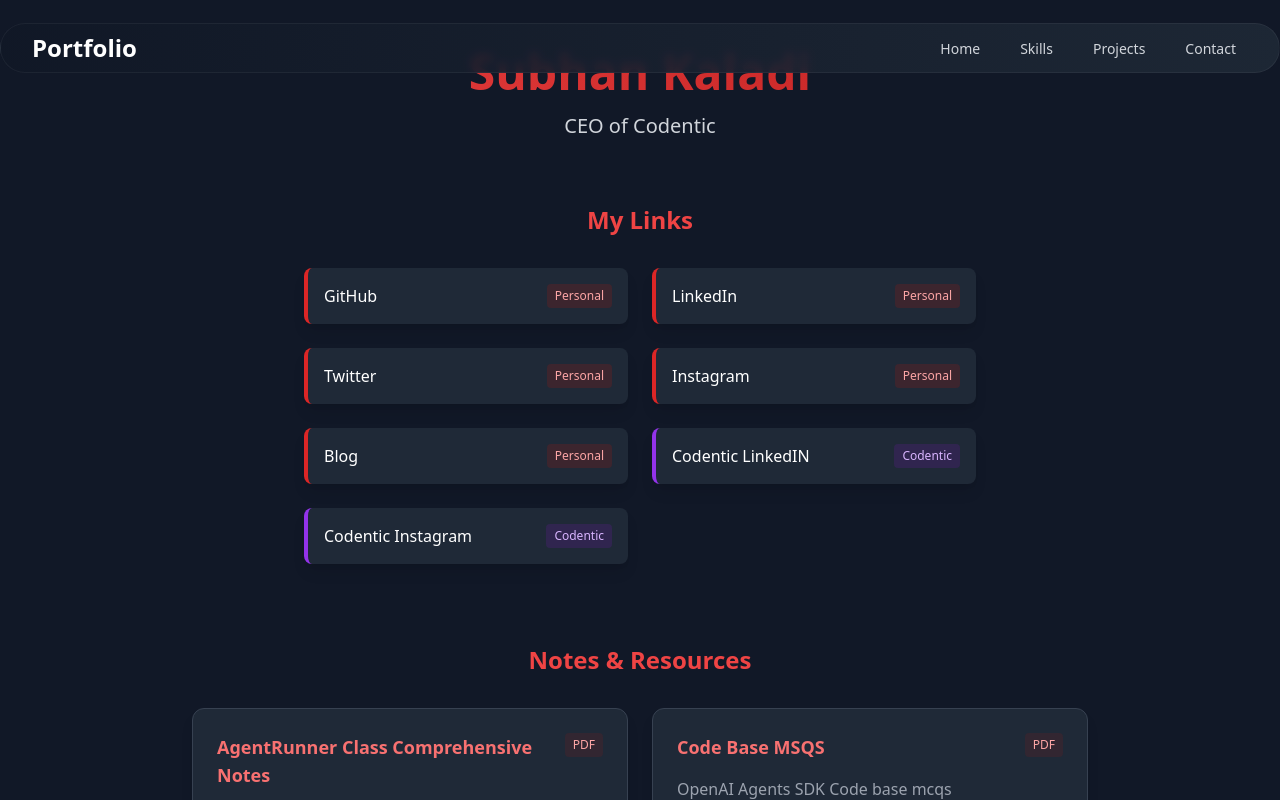
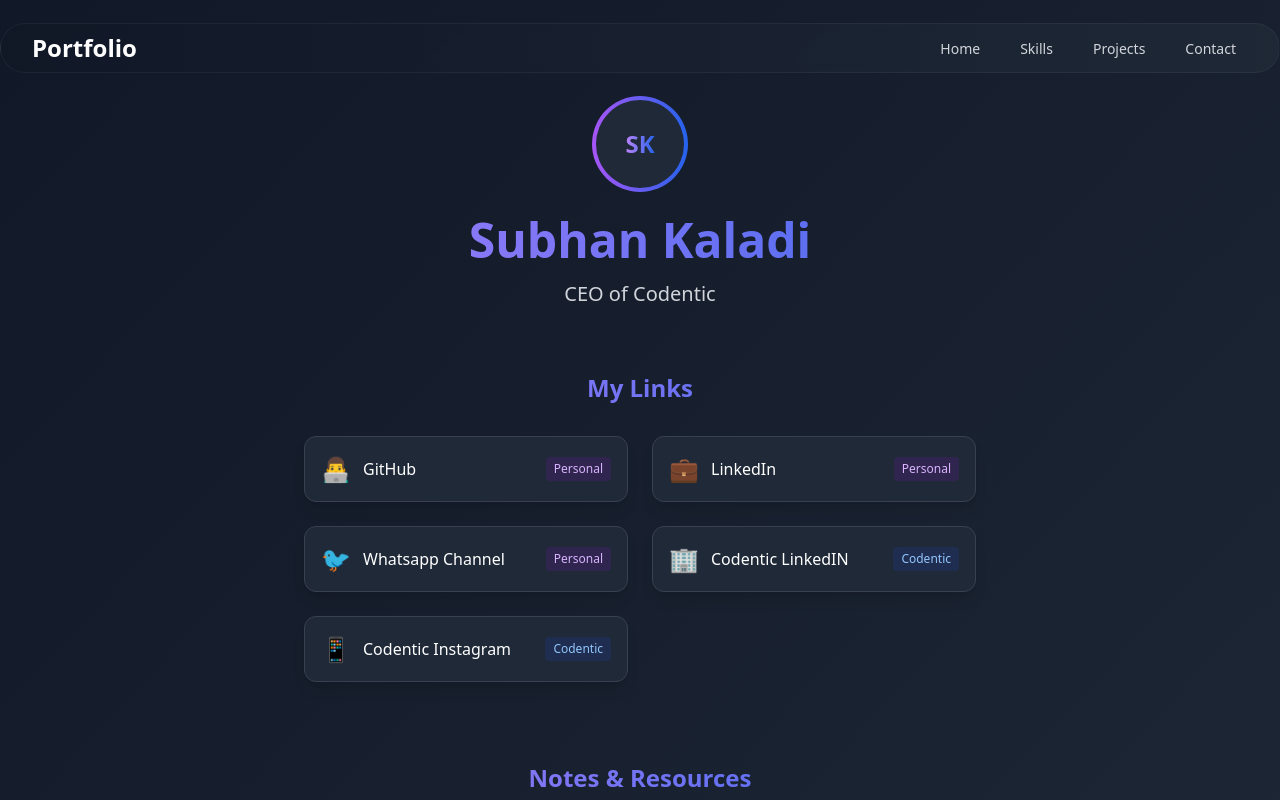
Before and after one commit to subhankaladi/PERSONALxPORTFOLIO, a Next.js app: page /links in a window 1280 px wide. Shown: the top 800 px of the page. Built offline with nearby package versions, Linux system fonts and the light colour scheme.

Commit message:
Update page.tsx

```diff
--- a/app/links/page.tsx
+++ b/app/links/page.tsx
@@ -1,3 +1,123 @@
+// "use client"
+
+// import { useState, useEffect } from 'react';
+// import Head from 'next/head';
+
+// interface LinkItem {
+//   id: number;
+//   title: string;
+//   url: string;
+//   type: 'personal' | 'company';
+// }
+
+// interface NoteItem {
+//   id: number;
+//   title: string;
+//   description: string;
+//   url: string;
+// }
+
+// export default function LinksPage() {
+//   const [isVisible, setIsVisible] = useState(false);
+
+//   useEffect(() => {
+//     setIsVisible(true);
+//   }, []);
+
+//   const linkItems: LinkItem[] = [
+//     { id: 1, title: 'GitHub', url: 'https://github.com/subhankaladi', type: 'personal' },
+//     { id: 2, title: 'LinkedIn', url: 'https://www.linkedin.com/in/subhankaladi/', type: 'personal' },
+//     // { id: 3, title: 'Twitter', url: '#', type: 'personal' },
+//     // { id: 4, title: 'Instagram', url: '#', type: 'personal' },
+//     // { id: 5, title: 'Blog', url: '#', type: 'personal' },
+//     { id: 6, title: 'Codentic LinkedIN', url: 'https://www.linkedin.com/company/codentic/?viewAsMember=true', type: 'company' },
+//     { id: 7, title: 'Codentic Instagram', url: 'https://www.instagram.com/codentic_official/?hl=ne', type: 'company' },
+//     // { id: 8, title: 'Codentic Contact', url: '#', type: 'company' },
+//   ];
+
+//   const noteItems: NoteItem[] = [
+//     { id: 1, title: 'AgentRunner Class Comprehensive Notes', description: 'Complete guide to AgentRunner implementation', url: '/AgentRunner.pdf' },
+//     { id: 2, title: 'Code Base MSQS', description: 'OpenAI Agents SDK Code base mcqs', url: '/codebase.pdf' },
+//     { id: 3, title: 'Concept Base MCQS', description: 'OpenAI Agents SDK Concept Base MCQS', url: '/conceptbase.pdf' },
+//     // { id: 4, title: 'UI/Animation Principles', description: 'Creating engaging user interfaces', url: '#' },
+//   ];
+
+//   return (
+//     <div className="min-h-screen bg-gray-900 text-white ">
+//       <Head>
+//         <title>Subhan Kaladi | Links</title>
+//         <meta name="description" content="Subhan Kaladi's portfolio links" />
+//         <link rel="icon" href="/favicon.ico" />
+//       </Head>
+
+//       <main className="container mx-auto px-4 py-12">
+//         {/* Header Section */}
+//         <div className={`text-center mb-16 transition-all duration-700 ${isVisible ? 'opacity-100 translate-y-0' : 'opacity-0 translate-y-8'}`}>
+//           <h1 className="text-4xl md:text-5xl font-bold bg-clip-text text-transparent bg-gradient-to-r from-red-500 to-red-700 mb-4">
+//             Subhan Kaladi
+//           </h1>
+//           <p className="text-xl text-gray-300">CEO of Codentic</p>
+//         </div>
+
+//         {/* Links Section */}
+//         <section className="mb-20">
+//           <h2 className="text-2xl font-semibold mb-8 text-center text-red-500">My Links</h2>
+
+//           <div className="grid grid-cols-1 md:grid-cols-2 gap-6 max-w-2xl mx-auto">
+//             {linkItems.map((item, index) => (
+//               <div
+//                 key={item.id}
+//                 className={`p-4 bg-gray-800 rounded-lg shadow-lg hover:bg-gray-750 transition-all duration-300 transform hover:-translate-y-1 hover:shadow-red-900/20 border-l-4 ${item.type === 'personal' ? 'border-red-600' : 'border-purple-600'} transition-all duration-500 ${isVisible ? 'opacity-100 translate-y-0' : 'opacity-0 translate-y-8'}`}
+//                 style={{ transitionDelay: `${index * 100}ms` }}
+//               >
+//                 <a href={item.url} className="flex items-center justify-between">
+//                   <span className="font-medium">{item.title}</span>
+//                   <span className={`text-xs px-2 py-1 rounded ${item.type === 'personal' ? 'bg-red-900/30 text-red-300' : 'bg-purple-900/30 text-purple-300'}`}>
+//                     {item.type === 'personal' ? 'Personal' : 'Codentic'}
+//                   </span>
+//                 </a>
+//               </div>
+//             ))}
+//           </div>
+//         </section>
+
+//         {/* Notes Section */}
+//         <section>
+//           <h2 className="text-2xl font-semibold mb-8 text-center text-red-500">Notes & Resources</h2>
+
+//           <div className="grid grid-cols-1 md:grid-cols-2 gap-6 max-w-4xl mx-auto">
+//             {noteItems.map((note, index) => (
+//               <div
+//                 key={note.id}
+//                 className={`bg-gray-800 rounded-xl p-6 shadow-lg hover:shadow-red-900/10 transition-all duration-300 transform hover:-translate-y-1 border border-gray-700 transition-all duration-500 ${isVisible ? 'opacity-100 translate-y-0' : 'opacity-0 translate-y-8'}`}
+//                 style={{ transitionDelay: `${(index + 8) * 100}ms` }}
+//               >
+//                 <div className="mb-4 flex items-start justify-between">
+//                   <h3 className="text-lg font-semibold text-red-400">{note.title}</h3>
+//                   <span className="bg-red-900/20 text-red-300 text-xs px-2 py-1 rounded">PDF</span>
+//                 </div>
+//                 <p className="text-gray-400 mb-4">{note.description}</p>
+//                 <a href={note.url} className="inline-flex items-center text-red-400 hover:text-red-300 transition-colors">
+//                   Download Resource
+//                   <svg xmlns="http://www.w3.org/2000/svg" className="h-5 w-5 ml-1" viewBox="0 0 20 20" fill="currentColor">
+//                     <path fillRule="evenodd" d="M3 17a1 1 0 011-1h12a1 1 0 110 2H4a1 1 0 01-1-1zm3.293-7.707a1 1 0 011.414 0L9 10.586V3a1 1 0 112 0v7.586l1.293-1.293a1 1 0 111.414 1.414l-3 3a1 1 0 01-1.414 0l-3-3a1 1 0 010-1.414z" clipRule="evenodd" />
+//                   </svg>
+//                 </a>
+//               </div>
+//             ))}
+//           </div>
+//         </section>
+//       </main>
+
+//       {/* Footer */}
+//       <footer className="text-center py-8 text-gray-500 text-sm">
+//         <p>© {new Date().getFullYear()} Subhan Kaladi. All rights reserved.</p>
+//       </footer>
+//     </div>
+//   );
+// }
+
+
 "use client"
 
 import { useState, useEffect } from 'react';
@@ -8,6 +128,7 @@
   title: string;
   url: string;
   type: 'personal' | 'company';
+  icon: string;
 }
 
 interface NoteItem {
@@ -19,41 +140,47 @@
 
 export default function LinksPage() {
   const [isVisible, setIsVisible] = useState(false);
+  const [hoveredItem, setHoveredItem] = useState<number | null>(null);
 
   useEffect(() => {
     setIsVisible(true);
   }, []);
 
   const linkItems: LinkItem[] = [
-    { id: 1, title: 'GitHub', url: '#', type: 'personal' },
-    { id: 2, title: 'LinkedIn', url: 'https://www.linkedin.com/in/subhankaladi/', type: 'personal' },
-    { id: 3, title: 'Twitter', url: '#', type: 'personal' },
-    { id: 4, title: 'Instagram', url: '#', type: 'personal' },
-    { id: 5, title: 'Blog', url: '#', type: 'personal' },
-    { id: 6, title: 'Codentic LinkedIN', url: 'https://www.linkedin.com/company/codentic/?viewAsMember=true', type: 'company' },
-    { id: 7, title: 'Codentic Instagram', url: 'https://www.instagram.com/codentic_official/?hl=ne', type: 'company' },
-    // { id: 8, title: 'Codentic Contact', url: '#', type: 'company' },
+    { id: 1, title: 'GitHub', url: 'https://github.com/subhankaladi', type: 'personal', icon: '👨‍💻' },
+    { id: 2, title: 'LinkedIn', url: 'https://www.linkedin.com/in/subhankaladi/', type: 'personal', icon: '💼' },
+    { id: 3, title: 'Whatsapp Channel', url: 'https://whatsapp.com/channel/0029Vavb6Jy6buMQjQ0l8A45', type: 'personal', icon: '🐦' },
+    // { id: 4, title: 'Instagram', url: '#', type: 'personal', icon: '📸' },
+    // { id: 5, title: 'Blog', url: '#', type: 'personal', icon: '✍️' },
+    { id: 6, title: 'Codentic LinkedIN', url: 'https://www.linkedin.com/company/codentic/?viewAsMember=true', type: 'company', icon: '🏢' },
+    { id: 7, title: 'Codentic Instagram', url: 'https://www.instagram.com/codentic_official/?hl=ne', type: 'company', icon: '📱' },
   ];
 
   const noteItems: NoteItem[] = [
     { id: 1, title: 'AgentRunner Class Comprehensive Notes', description: 'Complete guide to AgentRunner implementation', url: '/AgentRunner.pdf' },
     { id: 2, title: 'Code Base MSQS', description: 'OpenAI Agents SDK Code base mcqs', url: '/codebase.pdf' },
     { id: 3, title: 'Concept Base MCQS', description: 'OpenAI Agents SDK Concept Base MCQS', url: '/conceptbase.pdf' },
-    // { id: 4, title: 'UI/Animation Principles', description: 'Creating engaging user interfaces', url: '#' },
   ];
 
   return (
-    <div className="min-h-screen bg-gray-900 text-white ">
+    <div className="min-h-screen bg-gradient-to-br from-gray-900 to-gray-800 text-white">
       <Head>
         <title>Subhan Kaladi | Links</title>
         <meta name="description" content="Subhan Kaladi's portfolio links" />
         <link rel="icon" href="/favicon.ico" />
       </Head>
 
-      <main className="container mx-auto px-4 py-12">
+      <main className="container mx-auto px-4 pt-24 pb-12">
         {/* Header Section */}
         <div className={`text-center mb-16 transition-all duration-700 ${isVisible ? 'opacity-100 translate-y-0' : 'opacity-0 translate-y-8'}`}>
-          <h1 className="text-4xl md:text-5xl font-bold bg-clip-text text-transparent bg-gradient-to-r from-red-500 to-red-700 mb-4">
+          <div className="mb-6">
+            <div className="w-24 h-24 mx-auto rounded-full bg-gradient-to-r from-purple-500 to-blue-600 p-1">
+              <div className="w-full h-full rounded-full bg-gray-800 flex items-center justify-center">
+                <span className="text-2xl font-bold bg-clip-text text-transparent bg-gradient-to-r from-purple-400 to-blue-600">SK</span>
+              </div>
+            </div>
+          </div>
+          <h1 className="text-4xl md:text-5xl font-bold bg-clip-text text-transparent bg-gradient-to-r from-purple-400 to-blue-600 mb-4">
             Subhan Kaladi
           </h1>
           <p className="text-xl text-gray-300">CEO of Codentic</p>
@@ -61,18 +188,30 @@
 
         {/* Links Section */}
         <section className="mb-20">
-          <h2 className="text-2xl font-semibold mb-8 text-center text-red-500">My Links</h2>
+          <h2 className="text-2xl font-semibold mb-8 text-center bg-clip-text text-transparent bg-gradient-to-r from-purple-400 to-blue-600">
+            My Links
+          </h2>
 
           <div className="grid grid-cols-1 md:grid-cols-2 gap-6 max-w-2xl mx-auto">
             {linkItems.map((item, index) => (
               <div
                 key={item.id}
-                className={`p-4 bg-gray-800 rounded-lg shadow-lg hover:bg-gray-750 transition-all duration-300 transform hover:-translate-y-1 hover:shadow-red-900/20 border-l-4 ${item.type === 'personal' ? 'border-red-600' : 'border-purple-600'} transition-all duration-500 ${isVisible ? 'opacity-100 translate-y-0' : 'opacity-0 translate-y-8'}`}
+                className={`p-4 bg-gray-800 rounded-xl shadow-lg transition-all duration-300 transform ${hoveredItem === item.id ? 'scale-105 shadow-purple-500/20' : 'hover:scale-105'} border border-gray-700 transition-all duration-500 ${isVisible ? 'opacity-100 translate-y-0' : 'opacity-0 translate-y-8'}`}
                 style={{ transitionDelay: `${index * 100}ms` }}
+                onMouseEnter={() => setHoveredItem(item.id)}
+                onMouseLeave={() => setHoveredItem(null)}
               >
-                <a href={item.url} className="flex items-center justify-between">
-                  <span className="font-medium">{item.title}</span>
-                  <span className={`text-xs px-2 py-1 rounded ${item.type === 'personal' ? 'bg-red-900/30 text-red-300' : 'bg-purple-900/30 text-purple-300'}`}>
+                <a
+                  href={item.url}
+                  className="flex items-center justify-between"
+                  target="_blank"
+                  rel="noopener noreferrer"
+                >
+                  <div className="flex items-center">
+                    <span className="text-2xl mr-3">{item.icon}</span>
+                    <span className="font-medium">{item.title}</span>
+                  </div>
+                  <span className={`text-xs px-2 py-1 rounded ${item.type === 'personal' ? 'bg-purple-900/30 text-purple-300' : 'bg-blue-900/30 text-blue-300'}`}>
                     {item.type === 'personal' ? 'Personal' : 'Codentic'}
                   </span>
                 </a>
@@ -83,21 +222,31 @@
 
         {/* Notes Section */}
         <section>
-          <h2 className="text-2xl font-semibold mb-8 text-center text-red-500">Notes & Resources</h2>
+          <h2 className="text-2xl font-semibold mb-8 text-center bg-clip-text text-transparent bg-gradient-to-r from-purple-400 to-blue-600">
+            Notes & Resources
+          </h2>
 
           <div className="grid grid-cols-1 md:grid-cols-2 gap-6 max-w-4xl mx-auto">
             {noteItems.map((note, index) => (
               <div
                 key={note.id}
-                className={`bg-gray-800 rounded-xl p-6 shadow-lg hover:shadow-red-900/10 transition-all duration-300 transform hover:-translate-y-1 border border-gray-700 transition-all duration-500 ${isVisible ? 'opacity-100 translate-y-0' : 'opacity-0 translate-y-8'}`}
+                className={`bg-gray-800 rounded-xl p-6 shadow-lg transition-all duration-300 transform ${hoveredItem === note.id + 10 ? 'scale-105 shadow-blue-500/20' : 'hover:scale-105'} border border-gray-700 transition-all duration-500 ${isVisible ? 'opacity-100 translate-y-0' : 'opacity-0 translate-y-8'}`}
                 style={{ transitionDelay: `${(index + 8) * 100}ms` }}
+                onMouseEnter={() => setHoveredItem(note.id + 10)}
+                onMouseLeave={() => setHoveredItem(null)}
               >
                 <div className="mb-4 flex items-start justify-between">
-                  <h3 className="text-lg font-semibold text-red-400">{note.title}</h3>
-                  <span className="bg-red-900/20 text-red-300 text-xs px-2 py-1 rounded">PDF</span>
+                  <h3 className="text-lg font-semibold bg-clip-text text-transparent bg-gradient-to-r from-purple-400 to-blue-600">
+                    {note.title}
+                  </h3>
+                  <span className="bg-purple-900/20 text-purple-300 text-xs px-2 py-1 rounded">PDF</span>
                 </div>
                 <p className="text-gray-400 mb-4">{note.description}</p>
-                <a href={note.url} className="inline-flex items-center text-red-400 hover:text-red-300 transition-colors">
+                <a
+                  href={note.url}
+                  className="inline-flex items-center bg-gradient-to-r from-purple-500 to-blue-600 text-white px-4 py-2 rounded-lg hover:from-purple-600 hover:to-blue-700 transition-all duration-300"
+                  download
+                >
                   Download Resource
                   <svg xmlns="http://www.w3.org/2000/svg" className="h-5 w-5 ml-1" viewBox="0 0 20 20" fill="currentColor">
                     <path fillRule="evenodd" d="M3 17a1 1 0 011-1h12a1 1 0 110 2H4a1 1 0 01-1-1zm3.293-7.707a1 1 0 011.414 0L9 10.586V3a1 1 0 112 0v7.586l1.293-1.293a1 1 0 111.414 1.414l-3 3a1 1 0 01-1.414 0l-3-3a1 1 0 010-1.414z" clipRule="evenodd" />
@@ -113,6 +262,39 @@
       <footer className="text-center py-8 text-gray-500 text-sm">
         <p>© {new Date().getFullYear()} Subhan Kaladi. All rights reserved.</p>
       </footer>
+
+      {/* Animated background elements */}
+      <div className="fixed top-0 left-0 w-full h-full -z-10 overflow-hidden">
+        {[...Array(5)].map((_, i) => (
+          <div
+            key={i}
+            className="absolute rounded-full bg-gradient-to-r from-purple-500/10 to-blue-500/10"
+            style={{
+              width: `${100 + i * 100}px`,
+              height: `${100 + i * 100}px`,
+              top: `${Math.random() * 100}%`,
+              left: `${Math.random() * 100}%`,
+              animation: `float${i % 3} 15s ease-in-out infinite`,
+              animationDelay: `${i * 2}s`,
+            }}
+          />
+        ))}
+      </div>
+
+      <style jsx>{`
+        @keyframes float0 {
+          0%, 100% { transform: translate(0, 0) rotate(0deg); }
+          50% { transform: translate(30px, 30px) rotate(180deg); }
+        }
+        @keyframes float1 {
+          0%, 100% { transform: translate(0, 0) rotate(0deg); }
+          50% { transform: translate(-40px, 20px) rotate(120deg); }
+        }
+        @keyframes float2 {
+          0%, 100% { transform: translate(0, 0) rotate(0deg); }
+          50% { transform: translate(10px, -30px) rotate(240deg); }
+        }
+      `}</style>
     </div>
   );
 }
```
